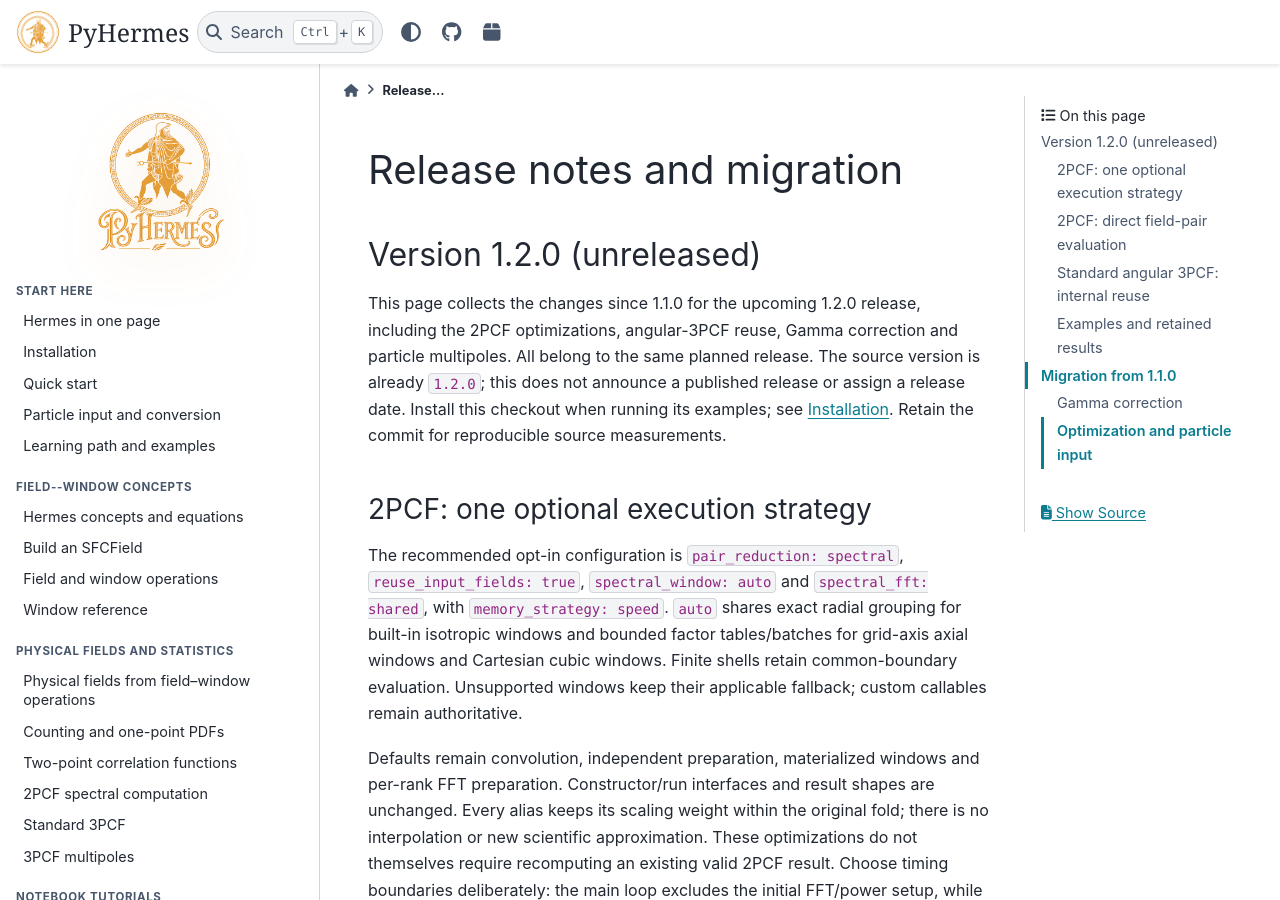
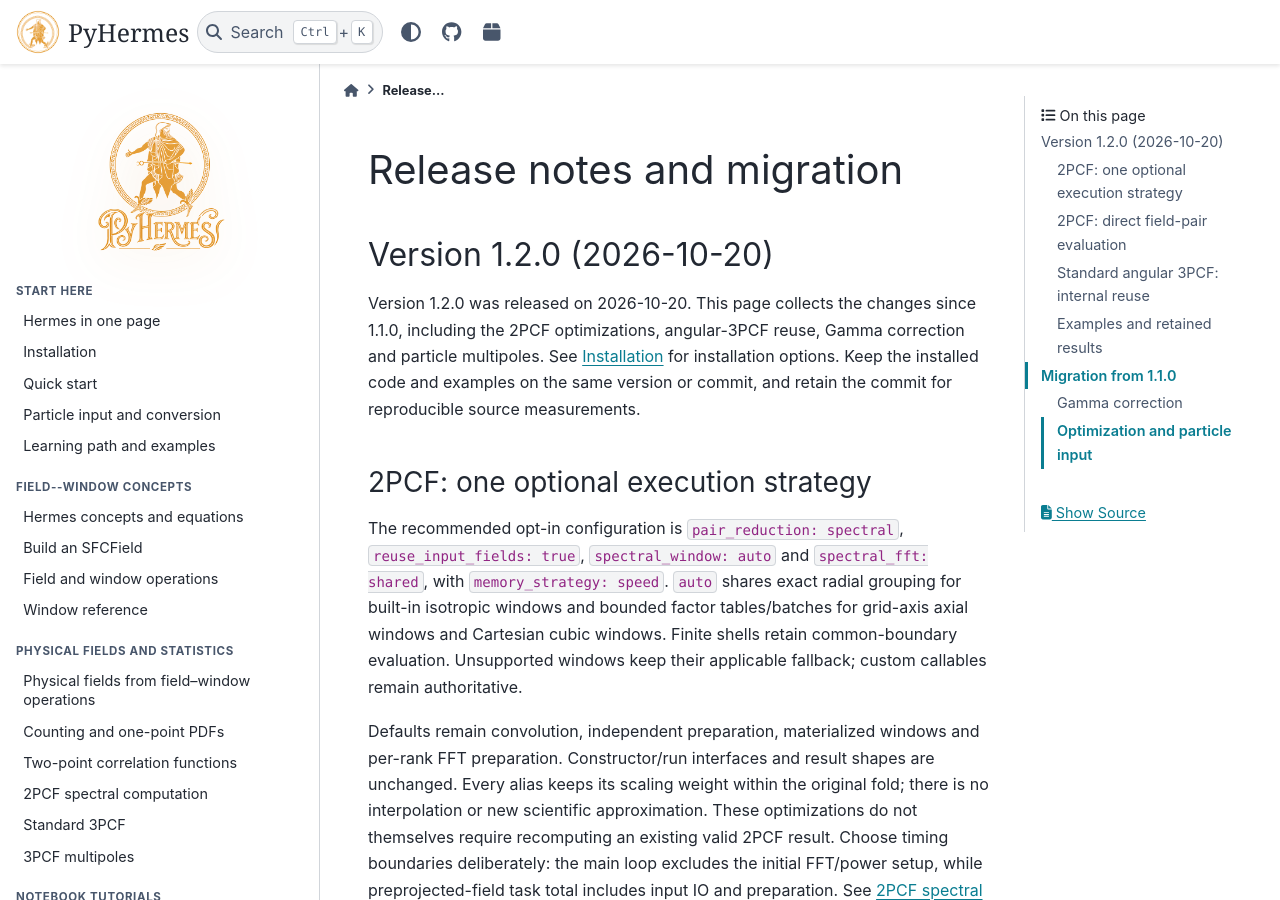
Before and after one commit to SYSUSPA-Projects/PyHermes, a Sphinx documentation site: the page built from docs/release_notes.rst, in a window 1280 px wide and 900 px high. Built offline with Sphinx 7.4.7 and the PyData theme 0.15.4, drawn with Linux system fonts in a browser that asks for light colours; pages that are not in the unit, such as notebooks, are missing from menus.

Commit message:
docs: finalize 1.2.0 release notes for 2026-10-20

```diff
--- a/docs/index.rst
+++ b/docs/index.rst
@@ -20,7 +20,7 @@
 `Tutorial notebooks
 <https://github.com/SYSUSPA-Projects/PyHermes/tree/main/examples/notebooks>`_
 
-This source documentation covers **1.2.0 (unreleased)**. See
+This documentation covers **1.2.0**, released on **2026-10-20**. See
 :doc:`release_notes` for changes and migration from 1.1.0.
 
 .. figure:: _static/paper/PyHermes-Workflow.png
--- a/docs/release_notes.rst
+++ b/docs/release_notes.rst
@@ -1,15 +1,14 @@
 Release notes and migration
 ===========================
 
-Version 1.2.0 (unreleased)
+Version 1.2.0 (2026-10-20)
 --------------------------
 
-This page collects the changes since 1.1.0 for the upcoming 1.2.0 release,
+Version 1.2.0 was released on 2026-10-20. This page collects the changes since 1.1.0,
 including the 2PCF optimizations, angular-3PCF reuse, Gamma correction and
-particle multipoles. All belong to the same planned release. The source
-version is already ``1.2.0``; this does not announce a published release or
-assign a release date. Install this checkout when running its examples; see
-:doc:`install`. Retain the commit for reproducible source measurements.
+particle multipoles. See :doc:`install` for installation options. Keep the
+installed code and examples on the same version or commit, and retain the
+commit for reproducible source measurements.
 
 2PCF: one optional execution strategy
 ~~~~~~~~~~~~~~~~~~~~~~~~~~~~~~~~~~~~~
```
Also changed, not shown: CHANGELOG.md (+2 -3 lines), README.md (+8 -10 lines), docs/citing.rst (+4 -3 lines), docs/install.rst (+3 -4 lines), 1 other file.
